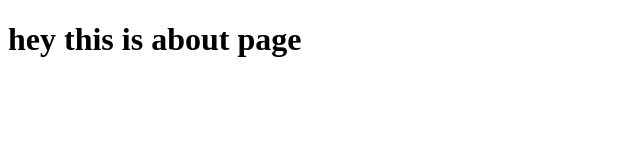
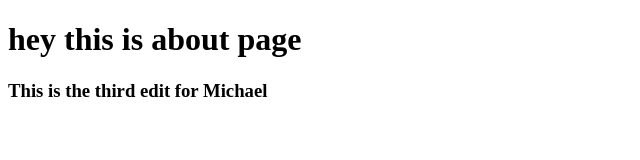
Before and after one commit to ShyftDevMountain/gitDemo, a plain HTML site: page aboutPage.html in a window 1280 px wide. Shown: the whole page, without its empty margins (0-640 px from the left). Drawn offline with Linux system fonts and the light colour scheme.

Commit message:
this is edit for michael

```diff
--- a/aboutPage.html
+++ b/aboutPage.html
@@ -6,5 +6,6 @@
     </head>
     <body>
         <h1>hey this is about page</h1>
+        <h3>This is the third edit for Michael</h3>
     </body>
 </html>
```
